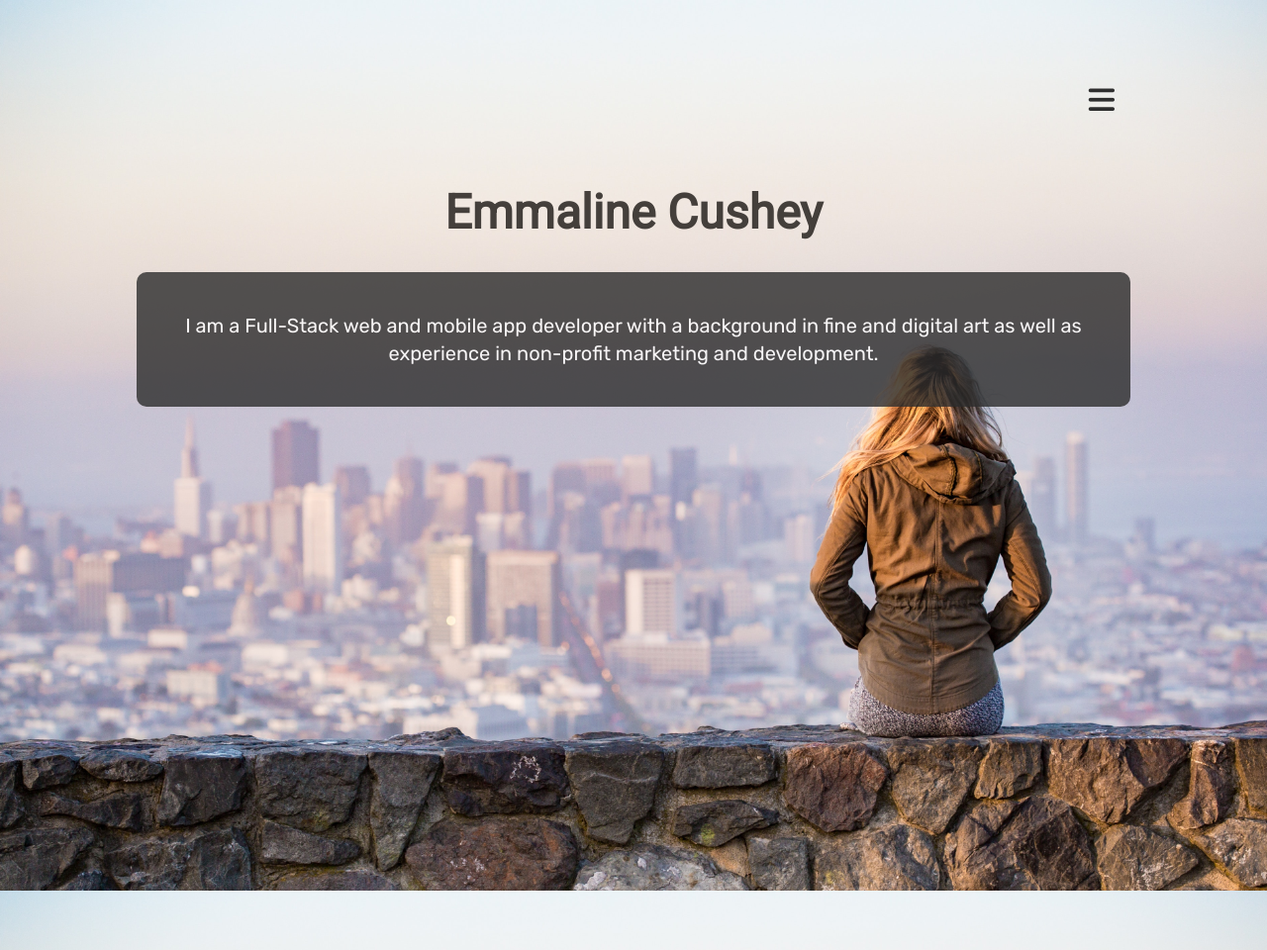
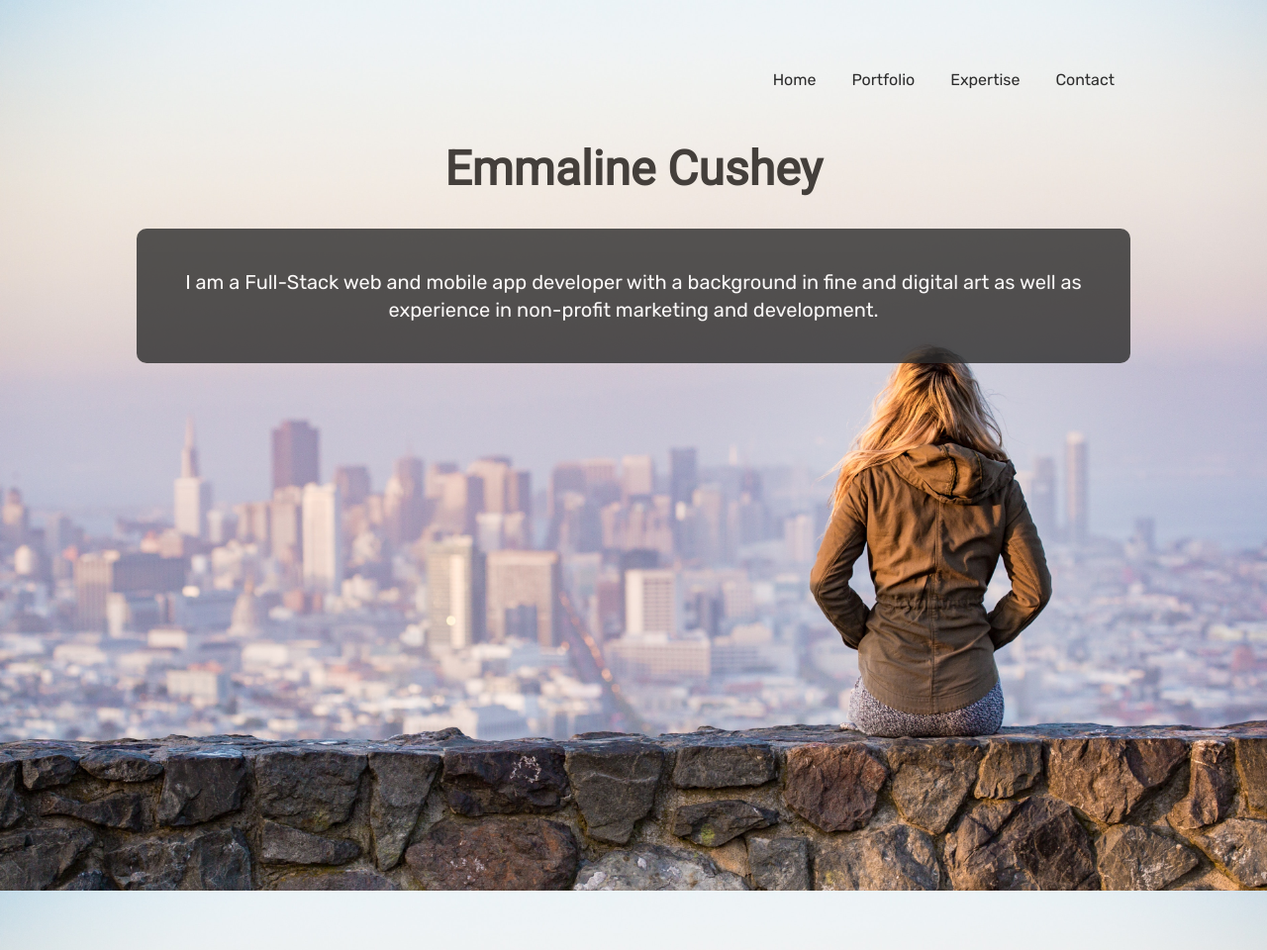
Before and after one commit to emmalinerc/emmalinerc.github.io, a Jekyll site: the page built from index.html, in a window 1280 px wide. Shown: the whole page at 99% size. Built offline with Jekyll 4.4.1, drawn with Linux system fonts in a browser that asks for light colours; nearby versions of some CDN libraries.

Commit message:
Website Overhaul

```diff
--- a/css/main.css
+++ b/css/main.css
@@ -6,13 +6,6 @@ html {
     -moz-background-size: cover;
     -o-background-size: cover;
     background-size: cover;
-}
-body {
-    margin: 60px auto;
-    width: 80%;
-    display: flex;
-    flex-direction: column;
-    height: 100vh;
 }
 nav ul, footer ul {
     font-family: Rubik;
@@ -73,7 +66,14 @@ ul.posts li {
 /* Smartphone Portrait and Landscape */
 @media only screen
 and (min-device-width : 10px)
-  and (max-device-width : 1000000px){
+  and (max-device-width : 600px){
+    body {
+        margin: 30px auto;
+        width: 80%;
+        display: flex;
+        flex-direction: column;
+        height: 100vh;
+    }
     nav a {
         padding: 14px 16px;
         text-decoration: none;
@@ -96,8 +96,15 @@ and (min-device-width : 10px)
     }
 }
 @media only screen
-  and (min-device-width : 100000px)
+  and (min-device-width : 600px)
   and (max-device-width : 1000000px){
+    body {
+        margin: 60px auto;
+        width: 80%;
+        display: flex;
+        flex-direction: column;
+        height: 100vh;
+    }
     nav a {
         padding: 14px 16px;
         text-decoration: none;
```
